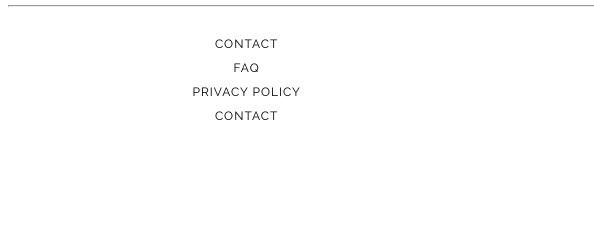
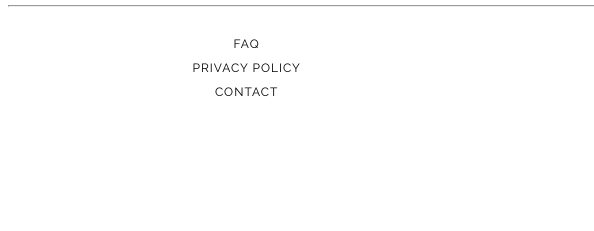
Before and after one commit to truemacmiller/w4b-final-project, a plain HTML site: page about.html in a window 1280 px wide. Shown: the part 1377-1608 px from the top of the page, 0-594 px from the left. Drawn offline with Linux system fonts and the light colour scheme; a web font is replaced by a local one.

Commit message:
fix contact

```diff
--- a/about.html
+++ b/about.html
@@ -83,9 +83,6 @@
             <div class="footer_column">
                 <ul>
                     <li class="legal">
-                        <a href="#">Contact</a>
-                    </li>
-                    <li class="legal">
                         <a href="#">FAQ</a>
                     </li>
                     <li class="legal">
```
Also changed, not shown: contact.html (+0 -3 lines), index.html (+0 -3 lines).
